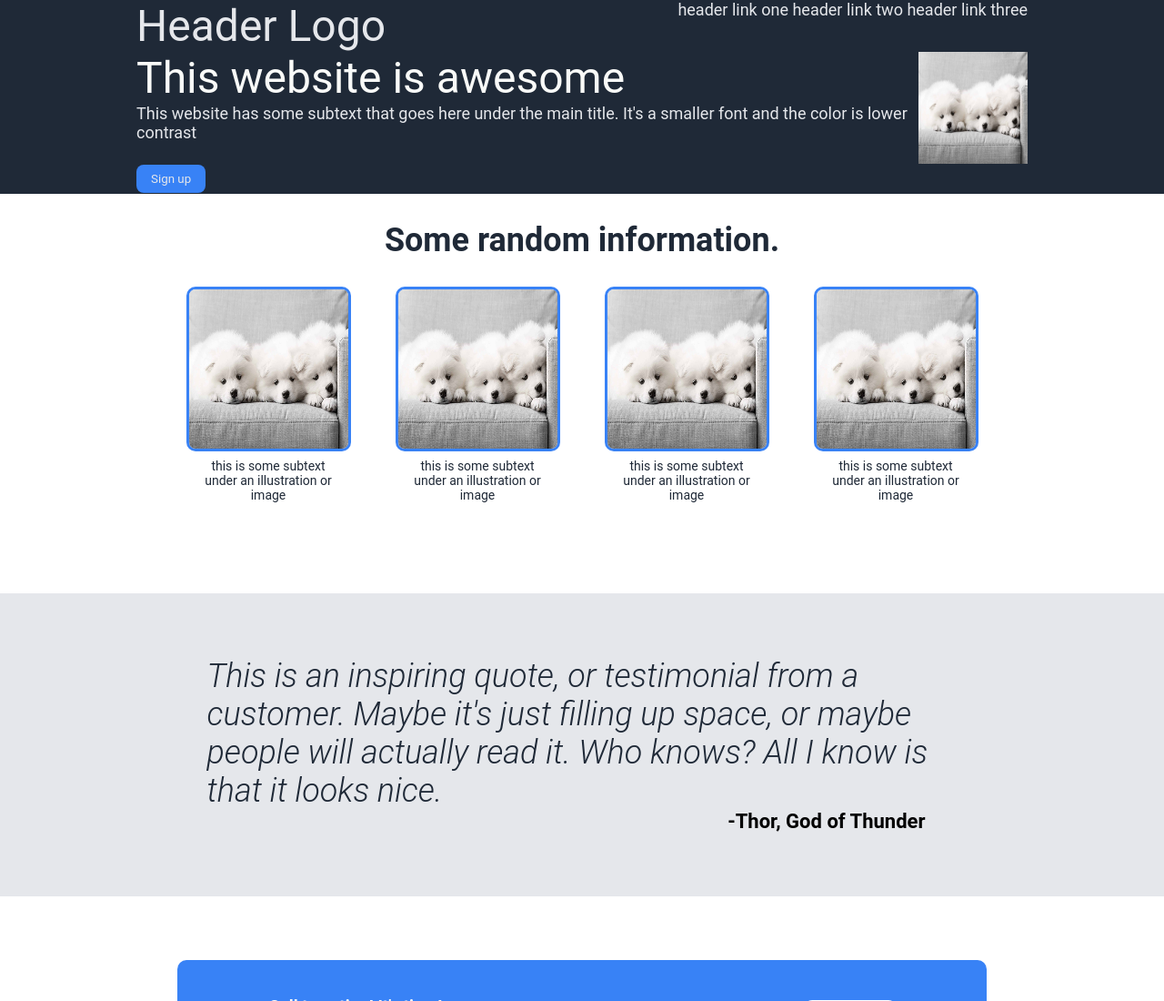
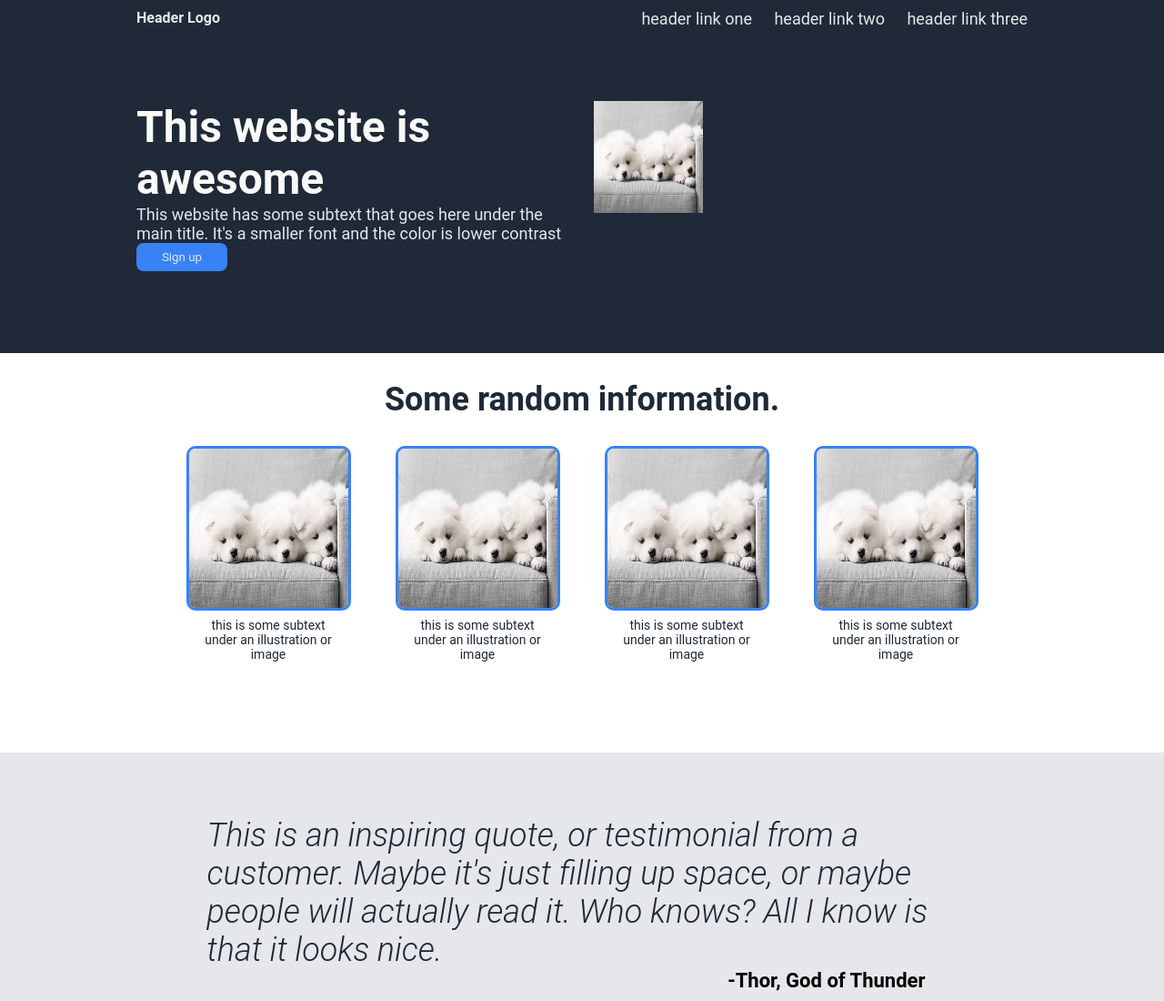
Before and after one commit to koma29/Landing-Page, a plain HTML site: page index.html in a window 1280 px wide. Shown: the top 1100 px of the page at 91% size. Drawn offline with Linux system fonts and the light colour scheme.

Commit message:
further updates to index.html, and styles.css

```diff
--- a/index.html
+++ b/index.html
@@ -8,8 +8,9 @@
     <link rel="stylesheet" href="styles.css">
 </head>
 <body>
-    <header class="hero">
+    <header class="hero-block">
         <div class="hero-container">
+            <div class="hero-nav">
                 <a href="#">Header Logo</a>
                 <div class="header-link">
                     <a href="#">header link one</a>
@@ -17,14 +18,17 @@
                     <a href="#">header link three</a>
                 </div>
             </div>
+            <div class="header-center">
                 <div class="header-container">
                     <div class="awesome-container">
-                <p>This website is awesome</p>
+                        <h1 class="hero">This website is awesome</h1>
                             <p class="hero-secondary">This website has some subtext that goes here under the main title. It's a smaller font and the color is lower contrast</p>
                             <button><a href="#">Sign up</a></button>
                             </div>
-                <div>
+                        <div class="awesome-container2">
                             <img src="Pictures/samoyed-puppies480w.jpg" width="120" height="123" alt="a game logo" class="awesome-container">
+                        </div>
+                    </div>
                 </div>
             </div>
     </header>
--- a/styles.css
+++ b/styles.css
@@ -12,6 +12,7 @@ button {
     border-radius: 8px;
     padding: 8px 16px;
     background-color: #3882F6;
+    width: 100px;
 }
 
 a, a:visited {
@@ -19,18 +20,23 @@ a, a:visited {
     text-decoration: none;
 }
 
-.hero {
+.hero-block {
+
+}
+
+.hero-container {
     padding-left: 150px;
     padding-right: 150px;
 }
-.hero-container {
+
+.hero-nav {
     display: flex;
     justify-content: space-between;
-    margin: 0;
+    margin: 10px 0 0 0;
     padding: 0;
 }
 
-.hero, footer {
+header, footer {
     background-color: #1F2937;
 }
 
@@ -38,6 +44,7 @@ a, a:visited {
     font-size: 48px;
     font-style: bold;
     color: #F9FAF8;
+    margin: 0%;
 }
 
 .header-logo {
@@ -47,10 +54,25 @@ a, a:visited {
 
 .header-container {
     display: flex;
+    margin-top: 80px;
+    margin-bottom: 90px;
+    width: 925;
+    gap: 25px;
+}
+
+.header-center {
+    display: flex;
+    justify-content: center;
+    align-items: center;
 }
 
 .awesome-container {
     flex: 1;
+}
+
+.awesome-container2 {
+    flex: 1;
+
 }
 
 .info-header {
@@ -170,13 +192,13 @@ p {
     align-items: center;
 }
 
-.action-button > button {
-    width: 100px;
-}
-
 .hero-secondary, .header-link {
     font-size: 18px;
     color: #E5E7EB;
+}
+
+.header-link > a {
+    margin-left: 20px;
 }
 
 footer {
@@ -186,3 +208,7 @@ footer {
     align-items: center;
     justify-content: center;
 }
+
+.hero-nav > a {
+    font-weight: 700;
+}
```
Lines whose indentation alone changed are shown as unchanged.
